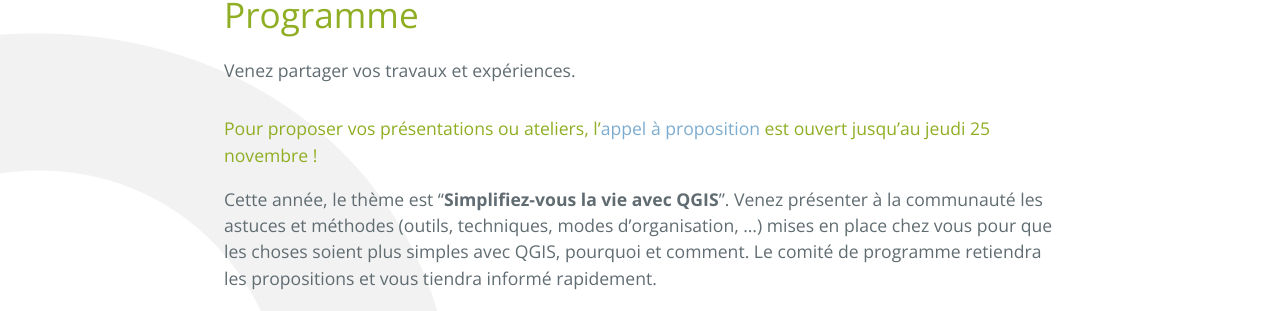
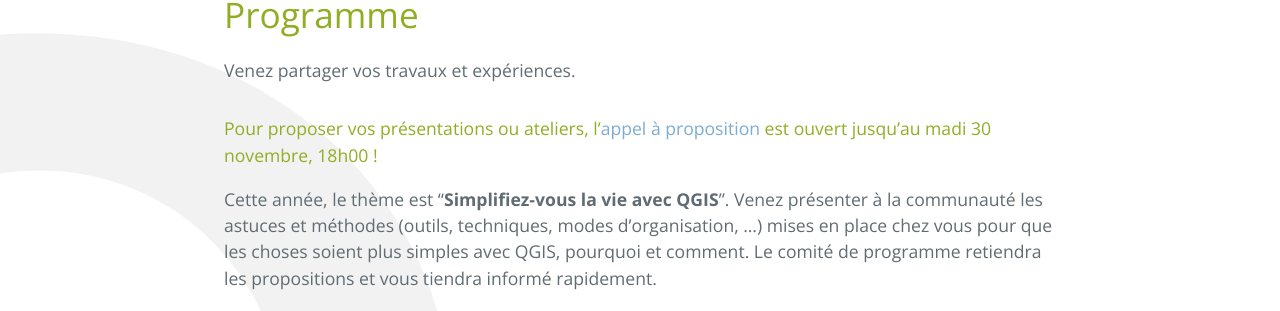
Before and after one commit to OSGeo-fr/QGIS-conf-fr-website, a Jekyll site: the page built from z20_programme.md, in a window 1280 px wide and 900 px high, scrolled down 311 px. Shown: the part 144-455 px from the top of the window. Built offline with Jekyll 4.4.1, drawn with Linux system fonts in a browser that asks for light colours.

Commit message:
Update z20_programme.md
report appel à propositions

```diff
--- a/z20_programme.md
+++ b/z20_programme.md
@@ -7,7 +7,7 @@ menu: header
 
 Venez partager vos travaux et expériences.
 
-#### Pour proposer vos présentations ou ateliers, l'[appel à proposition](../2021/11/22/appels_a_proposition.html) est ouvert jusqu'au jeudi 25 novembre !
+#### Pour proposer vos présentations ou ateliers, l'[appel à proposition](../2021/11/22/appels_a_proposition.html) est ouvert jusqu'au madi 30 novembre, 18h00 !
 
 Cette année, le thème est “<b>Simplifiez-vous la vie avec QGIS</b>”. Venez présenter à la communauté les astuces et méthodes (outils, techniques, modes d'organisation, ...) mises en place chez vous pour que les choses soient plus simples avec QGIS, pourquoi et comment. Le comité de programme retiendra les propositions et vous tiendra informé rapidement.
 
```
